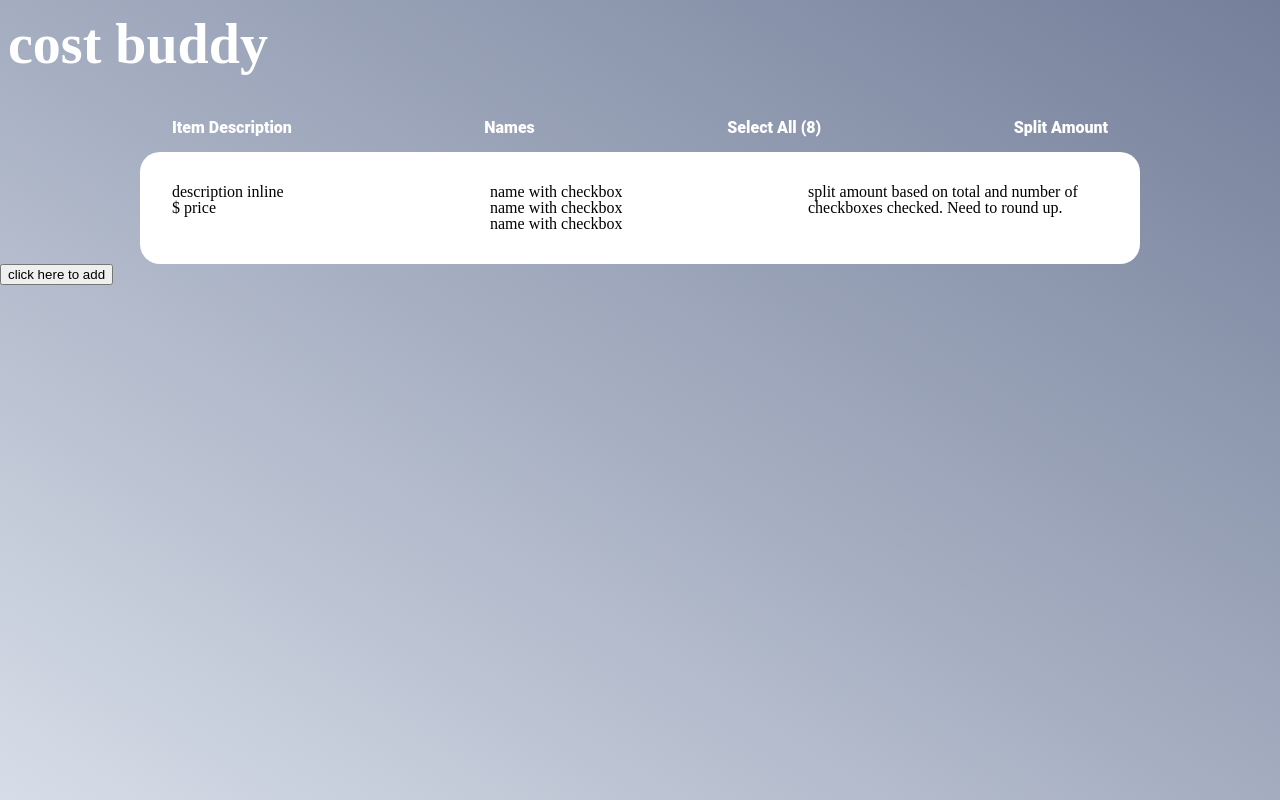
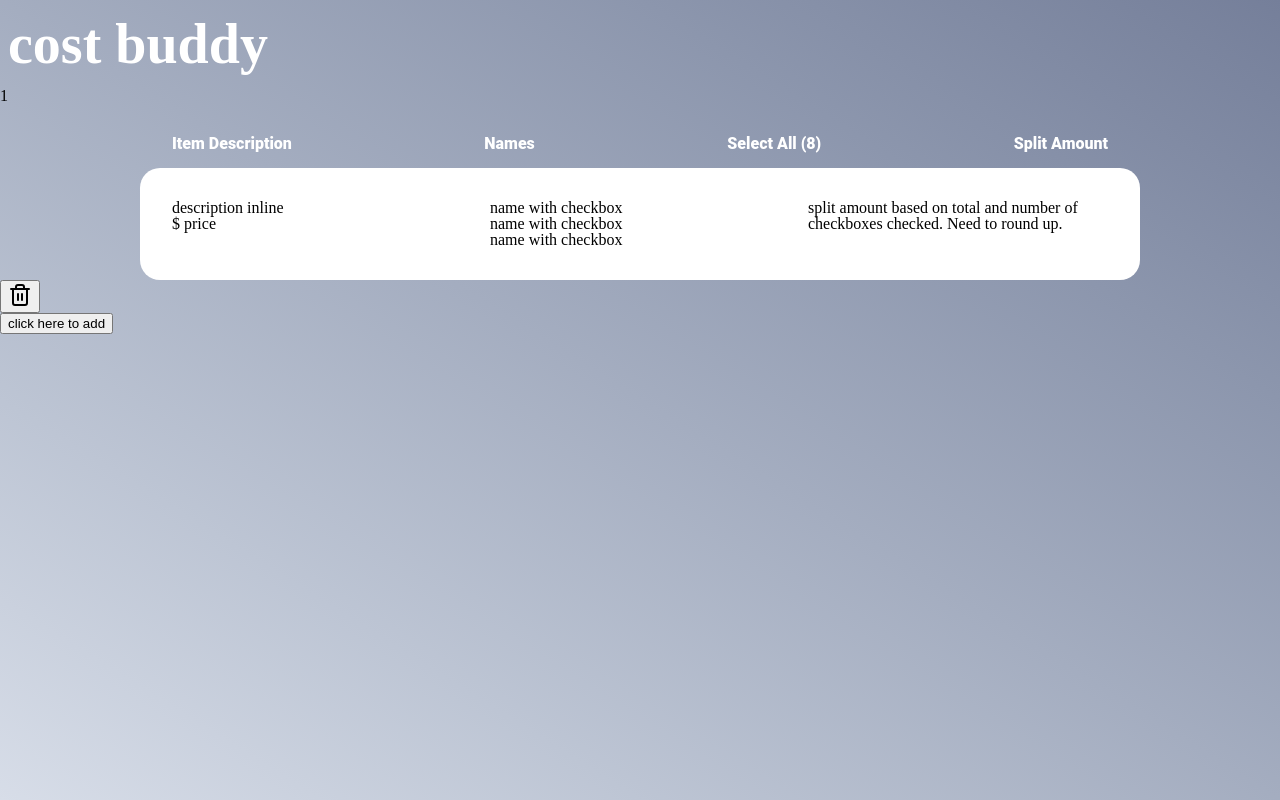
Before and after one commit to fyeung21/cost-buddy, a React (Create React App) app: page / in a window 1280 px wide. Both pictures are taken after a click on the button "click here to add". Built offline with nearby package versions, Linux system fonts and the light colour scheme.

Commit message:
feat: Add delete button

```diff
--- a/src/App.js
+++ b/src/App.js
@@ -1,4 +1,4 @@
-import React, {useState} from 'react';
+import React, { useState } from 'react';
 import "./reset.css";
 import './App.css';
 import Logo from './components/Logo/Logo';
@@ -11,7 +11,7 @@ const App = () => {
     e.preventDefault();
         setItems([
             ...items,
-            { id: Math.random() * 1000 }
+            { id: items.length }
         ]);
   }
 
--- a/src/components/ItemCard/ItemCard.js
+++ b/src/components/ItemCard/ItemCard.js
@@ -1,6 +1,7 @@
 import React from "react";
 import styled from "styled-components";
 import CardLabels from "./CardLabels";
+import TrashBin from "../Icons/TrashBin";
 
 export const CardCont = styled.div`
     width: 1000px;
@@ -18,8 +19,17 @@ export const Column = styled.div`
     width: 300px;
 `
 
-const ItemCard = () => {
+const ItemCard = ({item, items, setItems}) => {
+
+    const deleteItemHandler = () => {
+        setItems(items.filter(el => el.id !== item.id));
+    };
+
+    const ItemCardId = item.id + 1;
+
     return (
+        <div>
+            <p>{ItemCardId}</p>
             <CardCont>
                 <CardLabels/>
                 <Display>
@@ -39,6 +49,11 @@ const ItemCard = () => {
                     </Column>
                 </Display>
             </CardCont>
+
+            <button onClick={deleteItemHandler}>
+                <TrashBin/>
+            </button>
+        </div>
     )
 }
 
--- a/src/components/ItemList/ItemList.js
+++ b/src/components/ItemList/ItemList.js
@@ -8,6 +8,7 @@ const ItemList = ({items, setItems}) => {
                 {items.map((item) => (
                     <ItemCard
                         key={item.id}
+                        item={item}
                         items={items}
                         setItems={setItems}
                     />
```
Lines whose indentation alone changed are shown as unchanged.
